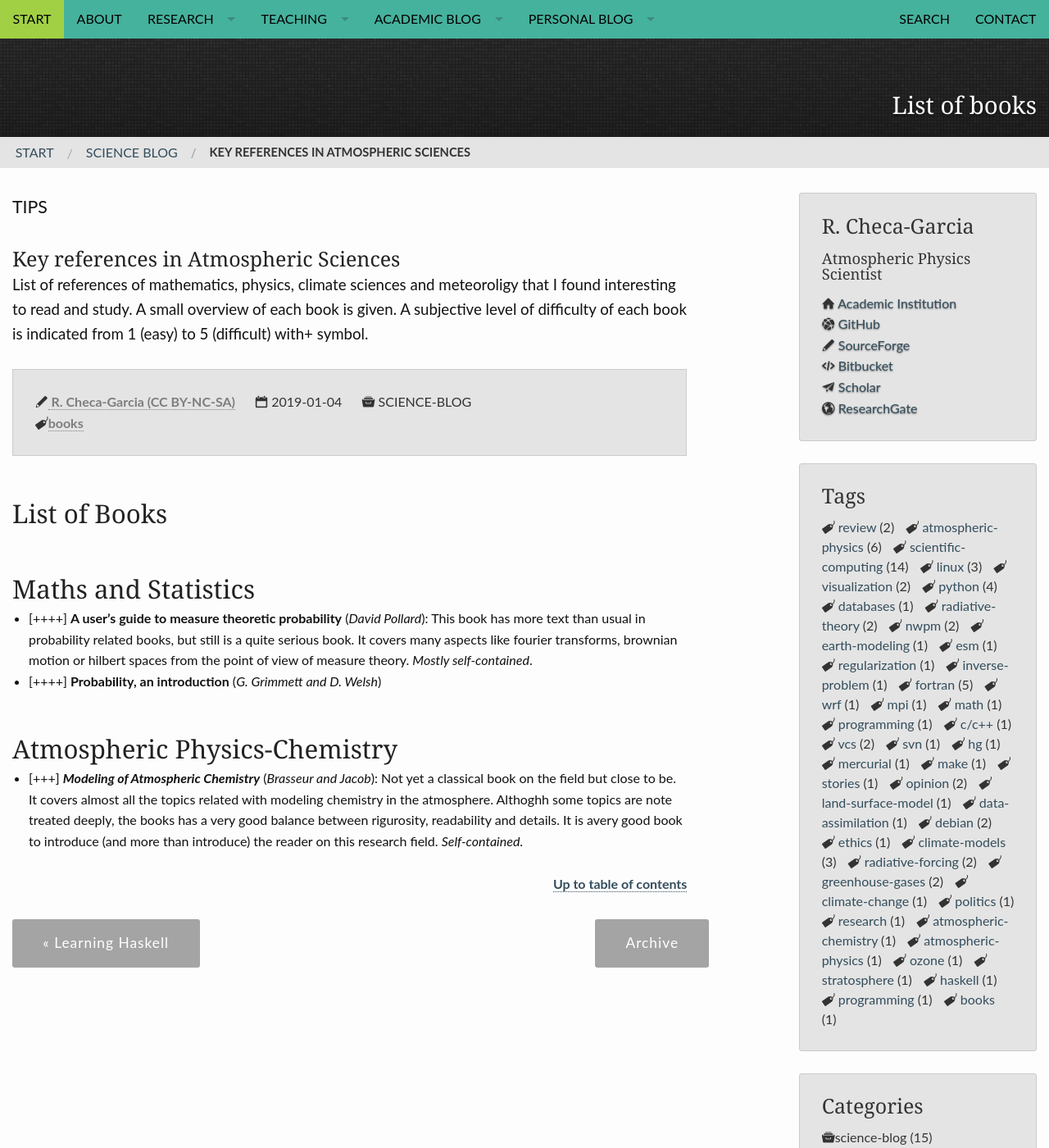
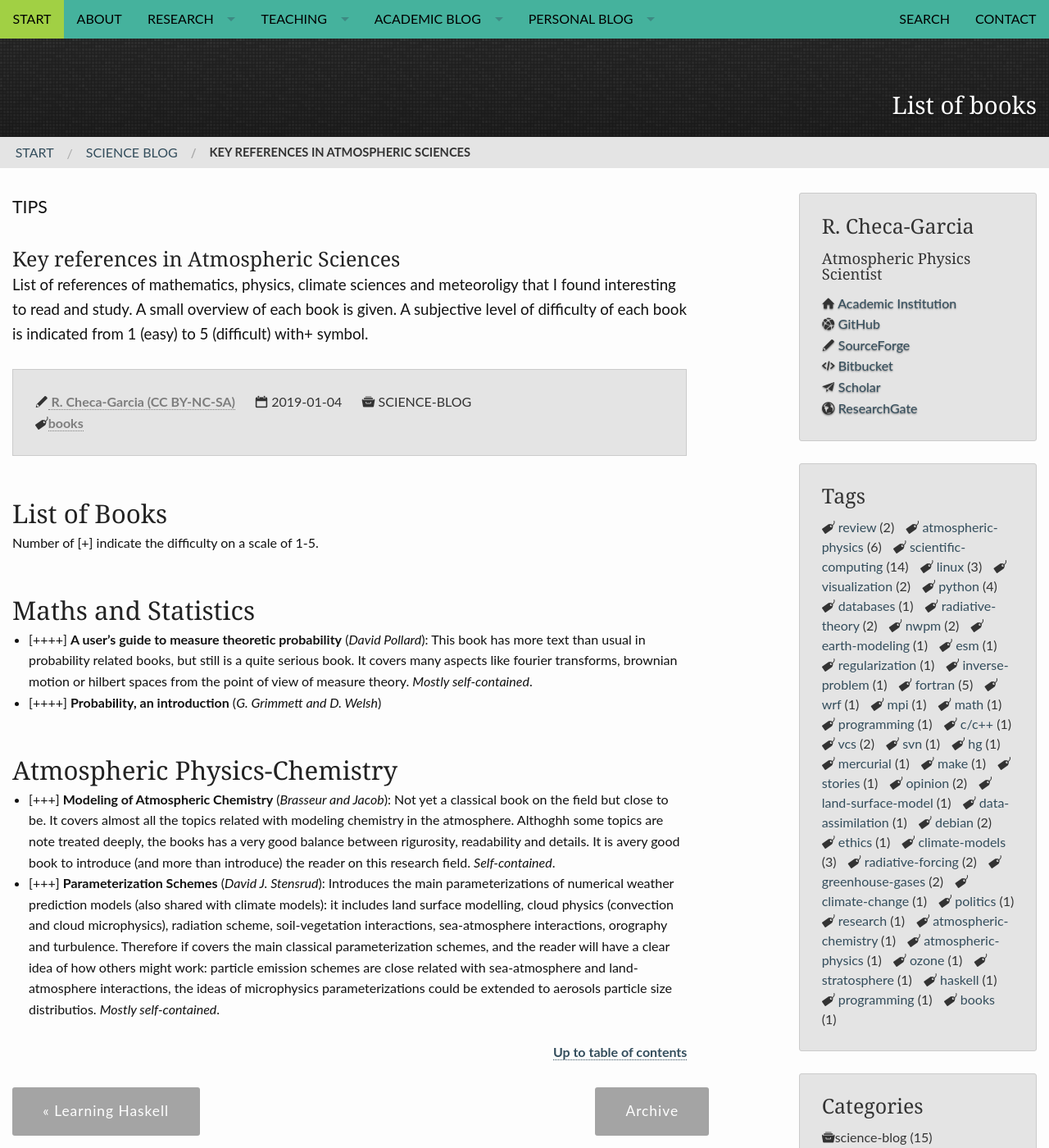
Before and after one commit to RCHG/rchg.github.io, a Jekyll site: the page built from _posts/2019-01-04-List-of-Books.md, in a window 1280 px wide and 1400 px high. Shown: the whole window at 82% size. Built offline with Jekyll 4.4.1, drawn with Linux system fonts in a browser that asks for light colours; nearby versions of some CDN libraries; comment, search, counter and statistics services are not loaded.

Commit message:
Update 2019-01-04-List-of-Books.md

```diff
--- a/_posts/2019-01-04-List-of-Books.md
+++ b/_posts/2019-01-04-List-of-Books.md
@@ -17,6 +17,7 @@ header:
 List of Books
 ---------------------------
 
+Number of [+] indicate the difficulty on a scale of 1-5.
 ## Maths and Statistics
 
 - [++++] **A user's guide to measure theoretic probability** (*David Pollard*): This book has more text than usual in probability related books, but still is a quite serious book. It covers many aspects like fourier transforms, brownian motion or hilbert spaces from the point of view of measure theory. *Mostly self-contained*.
@@ -24,8 +25,8 @@ List of Books
 
 ## Atmospheric Physics-Chemistry
 
-- [+++] ***Modeling of Atmospheric Chemistry*** (*Brasseur and Jacob*): Not yet a classical book on the field but close to be. It covers almost all the topics related with modeling chemistry in the atmosphere. Althoghh some topics are note treated deeply, the books has a very good balance between rigurosity, readability and details. It is avery good book to introduce (and more than introduce) the reader on this research field. *Self-contained*.
-
+- [+++] **Modeling of Atmospheric Chemistry** (*Brasseur and Jacob*): Not yet a classical book on the field but close to be. It covers almost all the topics related with modeling chemistry in the atmosphere. Althoghh some topics are note treated deeply, the books has a very good balance between rigurosity, readability and details. It is avery good book to introduce (and more than introduce) the reader on this research field. *Self-contained*.
+- [+++] **Parameterization Schemes** (*David J. Stensrud*): Introduces the main parameterizations of numerical weather prediction models (also shared with climate models): it includes land surface modelling, cloud physics (convection and cloud microphysics), radiation scheme, soil-vegetation interactions, sea-atmosphere interactions, orography and turbulence. Therefore if covers the main classical parameterization schemes, and the reader will have a clear idea of how others might work: particle emission schemes are close related with sea-atmosphere and land-atmosphere interactions, the ideas of microphysics parameterizations could be extended to aerosols particle size distributios. *Mostly self-contained*.
 
 
 <small markdown="1">[Up to table of contents](#toc)</small>
```
